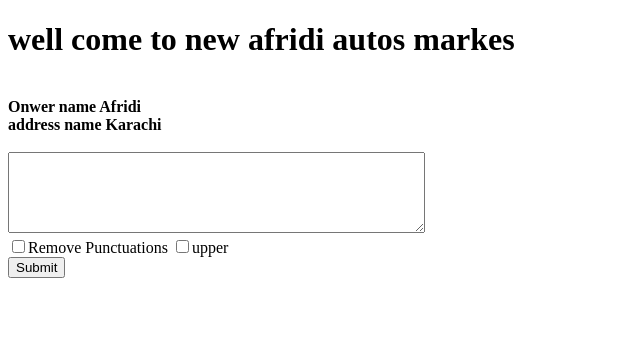
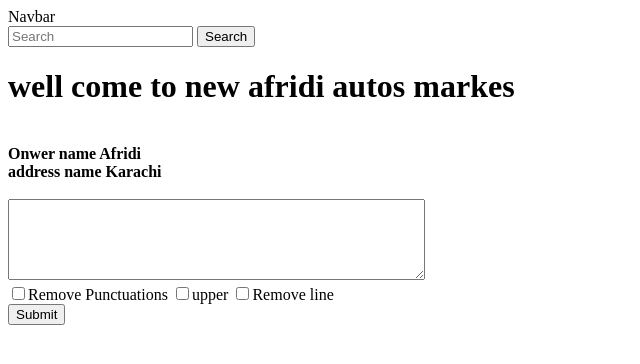
Before and after one commit to 27f5qth5pf-wq/mini_shop_owner, a Django app: page / in a window 1280 px wide. Shown: the top 364 px of the page, without its empty margins (0-640 px from the left). Run offline with Django 5.2, Linux system fonts and the light colour scheme.

Commit message:
remove samethank

```diff
--- a/minishop/minishop/views.py
+++ b/minishop/minishop/views.py
@@ -13,29 +13,120 @@ def analyzes (request):
     djtext = request.GET.get('text','default')
     removepunc = request.GET.get('removepunc','off')
     Upper_case = request.GET.get('Upper_case','off')
+    remove_new_line = request.GET.get('remove_new_line','off')
 
-    # analyzed = djtext
     functuations  = """`.,?!:;'"()[]}-{—…/\\|_@#$%&*+=^~``"""
     analyzed = ""
 
-    if removepunc == "on":
-        for char in djtext:
-            if char not in functuations:
-                analyzed = analyzed + char
+    for char in djtext:
+        if removepunc == "on" and char in functuations:
+            continue
 
-        params = {'purpose': 'remove funchuation ','analyzed_text':analyzed}
-        return render(request,'analyzed.html',params)
+        if remove_new_line == "on" and (char == "\n" or char == "\r"):
+            continue
 
-    elif Upper_case == "on":
-        for char in djtext:
-            if char not in functuations:
-                analyzed = analyzed + char.upper
+        if Upper_case == "on":
+            analyzed += char.upper()
+        else:
+            analyzed += char
 
-        params = {'purpose': 'remove funchuation ','analyzed_text':analyzed}
-        return render(request,'analyzed.html',params)
+    params = {'purpose': 'remove funchuation ','analyzed_text':analyzed}
+    return render(request,'analyzed.html',params)
 
 
 
 
 
-    # return HttpResponse(" Slide  page ")
+
+
+
+
+
+
+
+    # if removepunc == "on":
+    #     for char in djtext:
+    #         if char not in functuations:
+    #             analyzed = analyzed + char
+
+    #     params = {'purpose': 'remove funchuation ','analyzed_text':analyzed}
+    #     return render(request,'analyzed.html',params)
+
+    # if Upper_case == "on":
+    #     for char in djtext:
+    #         if char not in functuations:
+    #             analyzed = analyzed + char
+
+    #     params = {'purpose': 'remove funchuation ','analyzed_text':analyzed.upper()}
+    #     return render(request,'analyzed.html',params)
+
+    # if remove_new_line == "on":
+    #     for char in djtext:
+    #         if char not in functuations:
+    #             analyzed = analyzed + char
+
+    #     params = {'purpose': 'remove funchuation ','analyzed_text':analyzed}
+    #     return render(request,'analyzed.html',params)
+
+
+
+
+
+
+    # # return HttpResponse(" Slide  page ")
+
+
+
+
+
+
+# from django.http import HttpResponse
+# from django.shortcuts import render
+
+# def home (request):
+#     # return render(request,'home.html')
+#     onwer = {"name": "Afridi","address": "Karachi"}
+#     return render(request,'home.html',onwer)
+
+# def about (request):
+#     return render(request,'about.html')
+
+# def analyzes (request):
+#     djtext = request.GET.get('text','default')
+#     removepunc = request.GET.get('removepunc','off')
+#     Upper_case = request.GET.get('Upper_case','off')
+#     remove_new_line = request.GET.get('remove_new_line','off')
+
+#     functuations  = """`.,?!:;'"()[]}-{—…/\\|_@#$%&*+=^~``"""
+#     analyzed = ""
+
+#     if removepunc == "on":
+#         for char in djtext:
+#             if char not in functuations:
+#                 analyzed = analyzed + char
+
+#         params = {'purpose': 'remove funchuation ','analyzed_text':analyzed}
+#         return render(request,'analyzed.html',params)
+
+#     if Upper_case == "on":
+#         for char in djtext:
+#             if char not in functuations:
+#                 analyzed = analyzed + char
+
+#         params = {'purpose': 'remove funchuation ','analyzed_text':analyzed.upper()}
+#         return render(request,'analyzed.html',params)
+
+#     if remove_new_line == "on":
+#         for char in djtext:
+#             if char not in functuations:
+#                 analyzed = analyzed + char
+
+#         params = {'purpose': 'remove funchuation ','analyzed_text':analyzed}
+#         return render(request,'analyzed.html',params)
+
+
+
+
+
+
+#     # return HttpResponse(" Slide  page ")
--- a/minishop/templates/analyzed.html
+++ b/minishop/templates/analyzed.html
@@ -6,6 +6,7 @@
     <body>
         <h1>you are Analyzed {{purpose}}</h1>
 
+
         <p>{{analyzed_text}}</p>
     </body>
 
--- a/minishop/templates/home.html
+++ b/minishop/templates/home.html
@@ -10,6 +10,17 @@
         <link rel="stylesheet" href="">
     </head>
     <body>
+        <nav class="navbar bg-body-tertiary">
+            <div class="container-fluid">
+            <a class="navbar-brand">Navbar</a>
+            <form class="d-flex" role="search">
+                <input class="form-control me-2" type="search" placeholder="Search" aria-label="Search"/>
+                <button class="btn btn-outline-success" type="submit">Search</button>
+            </form>
+            </div>
+        </nav>
+
+
         <h1>well come to new afridi autos markes</h1>
         <br>
         <b>Onwer name  {{name}}<be></b>
@@ -21,6 +32,7 @@
         <br>
         <input type="checkbox" name="removepunc">Remove Punctuations</input>
         <input type="checkbox" name="Upper_case">upper</input>
+        <input type="checkbox" name="remove_new_line">Remove line</input>
         <br>
         <button type="submit">Submit</button>
         </form>
```
Also changed, not shown: minishop/stors/views.py (+74 -1 lines).
